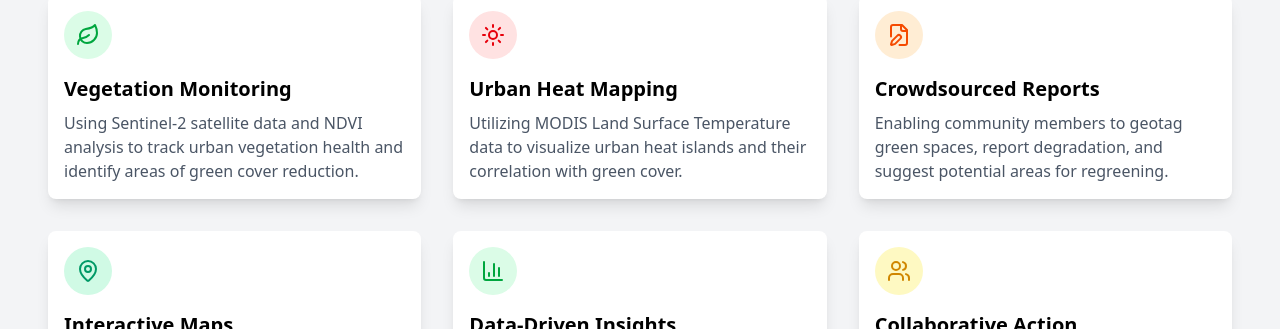
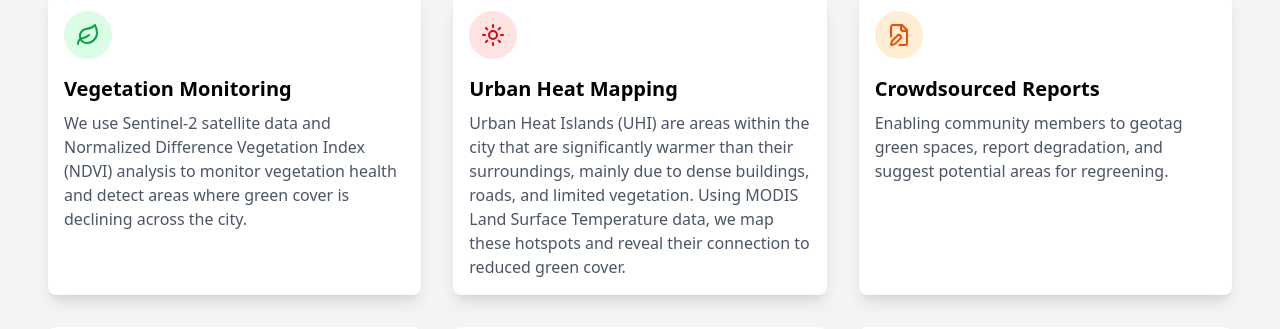
Before and after one commit to Ms-Irungu/GreenMap-Project, a Next.js app: page / in a window 1280 px wide. Shown: the part 783-1112 px from the top of the page. Built offline with nearby package versions, Linux system fonts and the light colour scheme.

Commit message:
Update the How GreenMap Works section in the Home Page

```diff
--- a/pages/index.tsx
+++ b/pages/index.tsx
@@ -50,7 +50,7 @@ const Home = () => {
             </div>
             <h3 className="text-xl font-semibold mb-2">Vegetation Monitoring</h3>
             <p className="text-gray-600">
-              Using Sentinel-2 satellite data and NDVI analysis to track urban vegetation health and identify areas of green cover reduction.
+              We use Sentinel-2 satellite data and Normalized Difference Vegetation Index (NDVI) analysis to monitor vegetation health and detect areas where green cover is declining across the city.
             </p>
           </div>
 
@@ -60,7 +60,7 @@ const Home = () => {
             </div>
             <h3 className="text-xl font-semibold mb-2">Urban Heat Mapping</h3>
             <p className="text-gray-600">
-              Utilizing MODIS Land Surface Temperature data to visualize urban heat islands and their correlation with green cover.
+              Urban Heat Islands (UHI) are areas within the city that are significantly warmer than their surroundings, mainly due to dense buildings, roads, and limited vegetation. Using MODIS Land Surface Temperature data, we map these hotspots and reveal their connection to reduced green cover.
             </p>
           </div>
 
```
